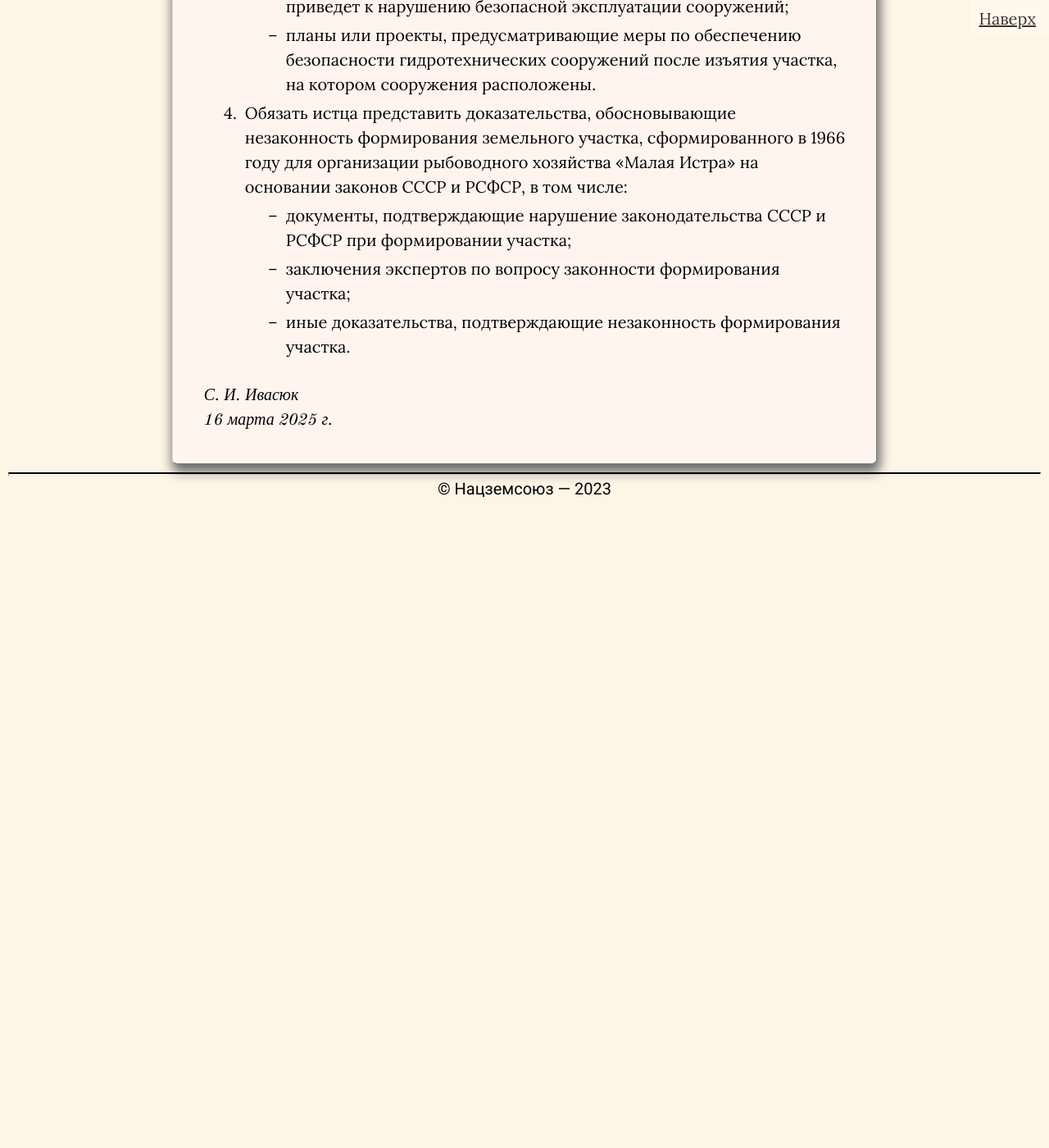
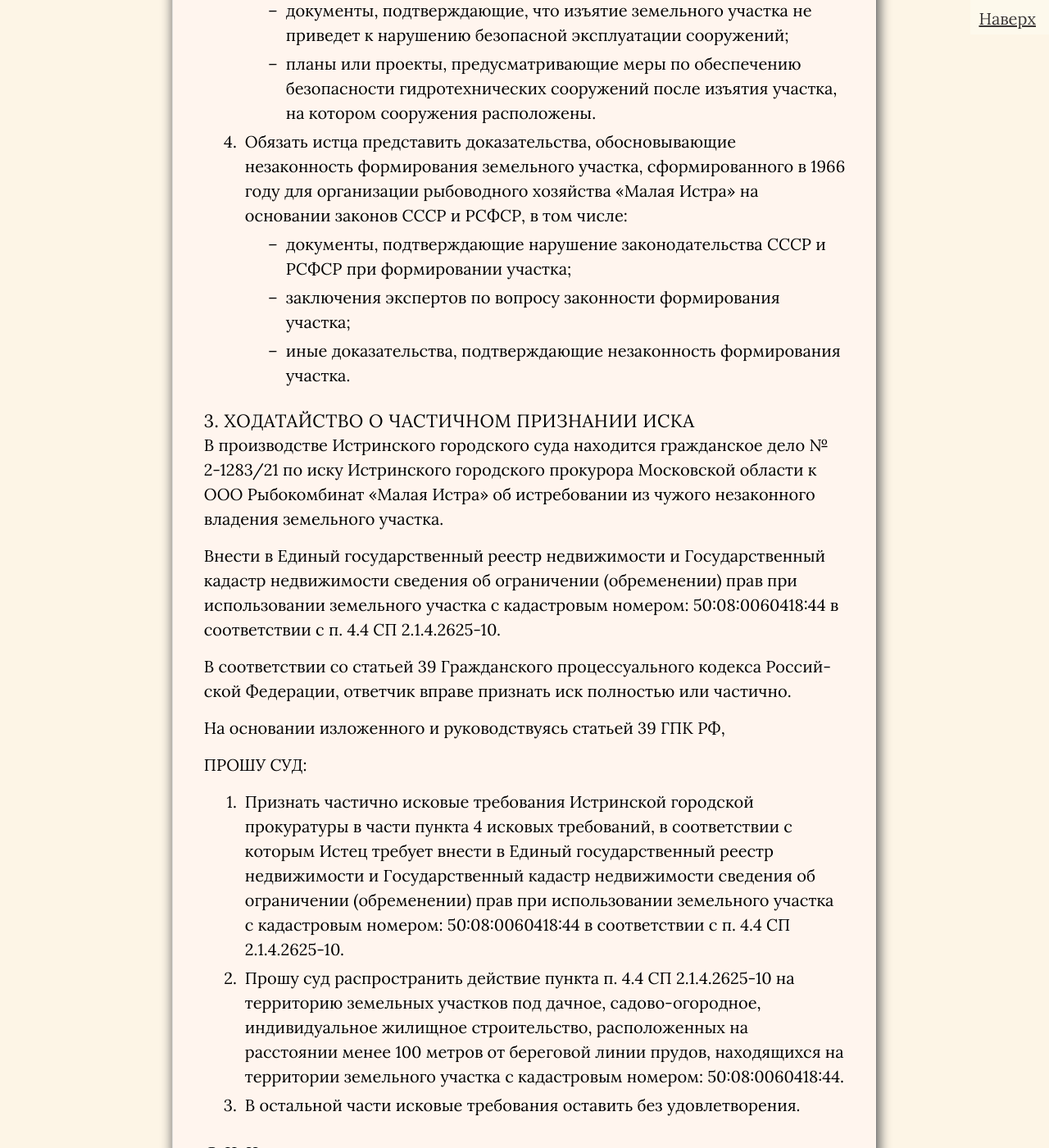
Before and after one commit to SergSi/land-use-art, a Jekyll site: the page built from _posts/2025-03-16-iskvod.md, in a window 1280 px wide and 1400 px high, scrolled down 32077 px. Shown: the whole window at 82% size. Built offline with Jekyll 4.4.1, drawn with Linux system fonts in a browser that asks for light colours; some web fonts are replaced; before the commit the page ends 32698 px from its top, so only the background shows below that; some of the changed text lies outside the part shown.

Commit message:
Update 2025-03-16-iskvod.md

```diff
--- a/_posts/2025-03-16-iskvod.md
+++ b/_posts/2025-03-16-iskvod.md
@@ -404,3 +404,19 @@
    - документы, подтверждающие нарушение законодательства СССР и РСФСР при формировании участка;
    - заключения экспертов по вопросу законности формирования участка;
    - иные доказательства, подтверждающие незаконность формирования участка.
+
+### 3. Ходатайство о частичном признании иска
+
+В производстве Истринского городского суда находится гражданское дело № 2-1283/21 по иску Истринского городского прокурора Московской области к ООО Рыбокомбинат «Малая Истра»  об истребовании из чужого незаконного владения земельного участка.
+
+Внести в Единый государственный реестр недвижимости и Государственный кадастр недвижимости сведения об ограничении (обременении) прав при использовании земельного участка с кадастровым номером: 50:08:0060418:44 в соответствии с п. 4.4 СП 2.1.4.2625-10.
+
+В соответствии со статьей 39 Гражданского процессуального кодекса Российской Федерации, ответчик вправе признать иск полностью или частично.
+
+На основании изложенного и руководствуясь статьей 39 ГПК РФ,
+
+ПРОШУ СУД:
+
+1. Признать частично исковые требования Истринской городской прокуратуры в части пункта 4 исковых требований, в соответствии с которым Истец требует внести в Единый государственный реестр недвижимости и Государственный кадастр недвижимости сведения об ограничении (обременении) прав при использовании земельного участка с кадастровым номером: 50:08:0060418:44 в соответствии с п. 4.4 СП 2.1.4.2625-10.
+2. Прошу суд распространить действие пункта п. 4.4 СП 2.1.4.2625-10 на территорию земельных участков под дачное, садово-огородное, индивидуальное жилищное строительство, расположенных на расстоянии менее 100 метров от береговой линии прудов, находящихся на территории земельного участка  с кадастровым номером: 50:08:0060418:44.
+3. В остальной части исковые требования оставить без удовлетворения.
```
